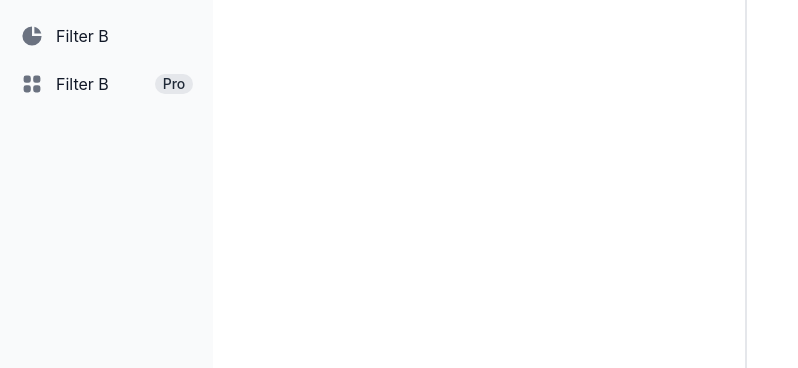
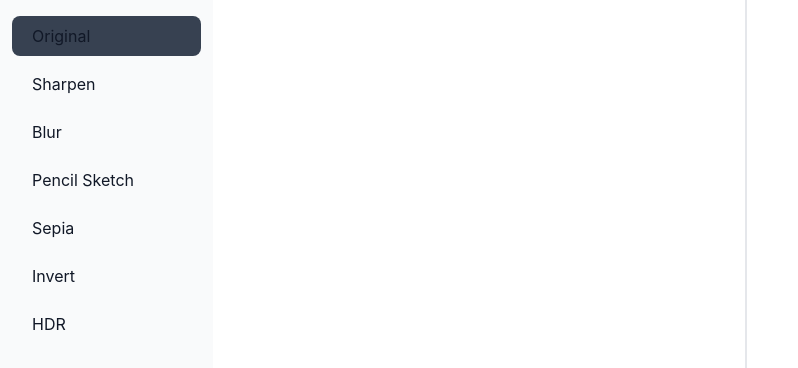
Before and after one commit to esteramine/serverless_image_filter, a React (Create React App) app: page / in a window 1280 px wide. Shown: the top 368 px of the page, without its empty margins (0-798 px from the left). Built offline with nearby package versions, Linux system fonts and the light colour scheme; no server answers.

Commit message:
added filters name to sidebar

```diff
--- a/src/components/Sidebar.js
+++ b/src/components/Sidebar.js
@@ -1,24 +1,28 @@
-import React from 'react';
+import React, { useState } from 'react';
 
 function Sidebar() {
+    const filters = ['Original', 'Sharpen', 'Blur', 'Pencil Sketch', 'Sepia', 'Invert', 'HDR'];
+    const [selectedFilter, setSelectedFilter] = useState('Original');
     return (
         <aside class="h-screen" aria-label="Sidebar">
             <div class="h-full overflow-y-auto py-4 px-3 bg-gray-50 dark:bg-gray-800">
                 <ul class="space-y-2">
-                    <li>
-                        <a href="#" class="flex items-center p-2 text-base font-normal text-gray-900 rounded-lg dark:text-white hover:bg-gray-100 dark:hover:bg-gray-700">
-                            <svg class="w-6 h-6 text-gray-500 transition duration-75 dark:text-gray-400 group-hover:text-gray-900 dark:group-hover:text-white" fill="currentColor" viewBox="0 0 20 20" xmlns="http://www.w3.org/2000/svg"><path d="M2 10a8 8 0 018-8v8h8a8 8 0 11-16 0z"></path><path d="M12 2.252A8.014 8.014 0 0117.748 8H12V2.252z"></path></svg>
-                            <span class="ml-3">Filter B</span>
-                        </a>
-                    </li>
+                    {filters.map(e => (
+                        <li key={e}>
+                            <button onClick={()=> setSelectedFilter(e)} class={(selectedFilter === e? 'bg-gray-700 ':'bg-transparent ')+"flex w-full items-center p-2 text-base font-normal text-gray-900 rounded-lg dark:text-white hover:bg-gray-100 dark:hover:bg-gray-700"}>
+                                {/* <svg class="w-6 h-6 text-gray-500 transition duration-75 dark:text-gray-400 group-hover:text-gray-900 dark:group-hover:text-white" fill="currentColor" viewBox="0 0 20 20" xmlns="http://www.w3.org/2000/svg"><path d="M2 10a8 8 0 018-8v8h8a8 8 0 11-16 0z"></path><path d="M12 2.252A8.014 8.014 0 0117.748 8H12V2.252z"></path></svg> */}
+                                <span class="ml-3">{e}</span>
+                            </button>
+                        </li>
+                    ))}
 
-                    <li>
+                    {/* <li>
                         <a href="#" class="flex items-center p-2 text-base font-normal text-gray-900 rounded-lg dark:text-white hover:bg-gray-100 dark:hover:bg-gray-700">
                             <svg class="flex-shrink-0 w-6 h-6 text-gray-500 transition duration-75 dark:text-gray-400 group-hover:text-gray-900 dark:group-hover:text-white" fill="currentColor" viewBox="0 0 20 20" xmlns="http://www.w3.org/2000/svg"><path d="M5 3a2 2 0 00-2 2v2a2 2 0 002 2h2a2 2 0 002-2V5a2 2 0 00-2-2H5zM5 11a2 2 0 00-2 2v2a2 2 0 002 2h2a2 2 0 002-2v-2a2 2 0 00-2-2H5zM11 5a2 2 0 012-2h2a2 2 0 012 2v2a2 2 0 01-2 2h-2a2 2 0 01-2-2V5zM11 13a2 2 0 012-2h2a2 2 0 012 2v2a2 2 0 01-2 2h-2a2 2 0 01-2-2v-2z"></path></svg>
                             <span class="flex-1 ml-3 whitespace-nowrap">Filter B</span>
                             <span class="inline-flex justify-center items-center px-2 ml-3 text-sm font-medium text-gray-800 bg-gray-200 rounded-full dark:bg-gray-700 dark:text-gray-300">Pro</span>
                         </a>
-                    </li>
+                    </li> */}
 
                 </ul>
             </div>
```
